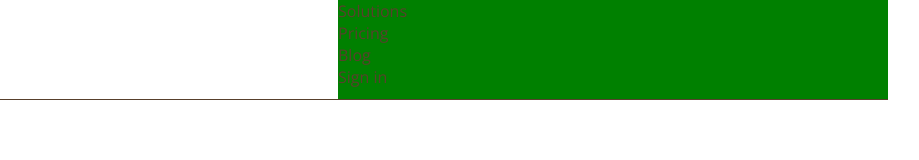
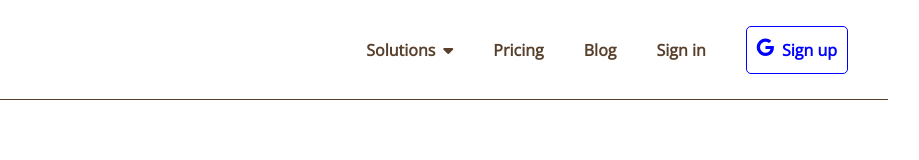
Before and after one commit to AlbertoDragoni/node-sass-teambit, a plain HTML site: page index.html in a window 1280 px wide. Shown: the full height of the page, 264-1183 px from the left. Drawn offline with nearby package versions, Linux system fonts and the light colour scheme.

Commit message:
header ok

```diff
--- a/index.html
+++ b/index.html
@@ -12,17 +12,22 @@
             <header>
                 <img src="https://teambit.io/wp-content/themes/teambeat/img/logo.svg" alt="logo">
                 <div class="header-left">
-                    <div class="solutions">
+                    <div class="head-link solutions">
                         <p>Solutions</p>
+                        <i class="fas fa-sort-down"></i>
                     </div>
-                    <div class="pricing">
+                    <div class="head-link pricing">
                         <p>Pricing</p>
                     </div>
-                    <div class="blog">
+                    <div class="head-link blog">
                         <p>Blog</p>
                     </div>
-                    <div class="Singin">
+                    <div class="head-link Singin">
                         <p>Sign in</p>
+                    </div>
+                    <div class="head-link header-button">
+                        <i class="fab fa-google"></i>
+                        <p>Sign up</p>
                     </div>
                 </div>
             </header>
--- a/sass-app/src/css/partials/_header.scss
+++ b/sass-app/src/css/partials/_header.scss
@@ -9,7 +9,30 @@ header{
     .header-left {
         width:550px;
         height: 100%;
-        background-color: green;
-
+        display: flex;
+        justify-content: flex-end;
+        align-items: center;
+        .head-link {
+            margin-right: 40px;
+            font-weight: bold;
+            cursor: pointer;
+        }
+        .solutions {
+            display: flex;
+            p {
+                margin-right: 8px;
+            }
+        }
+        .header-button {
+            display: flex;
+            color: blue;
+            padding: 12px 10px;
+            border: 1px solid blue;
+            border-radius: 5px;
+            i {
+                margin-right: 8px;
+                font-size: 18px;
+            }
+        }
     }
 }
```
Also changed, not shown: sass-app/dist/css/app.css.
